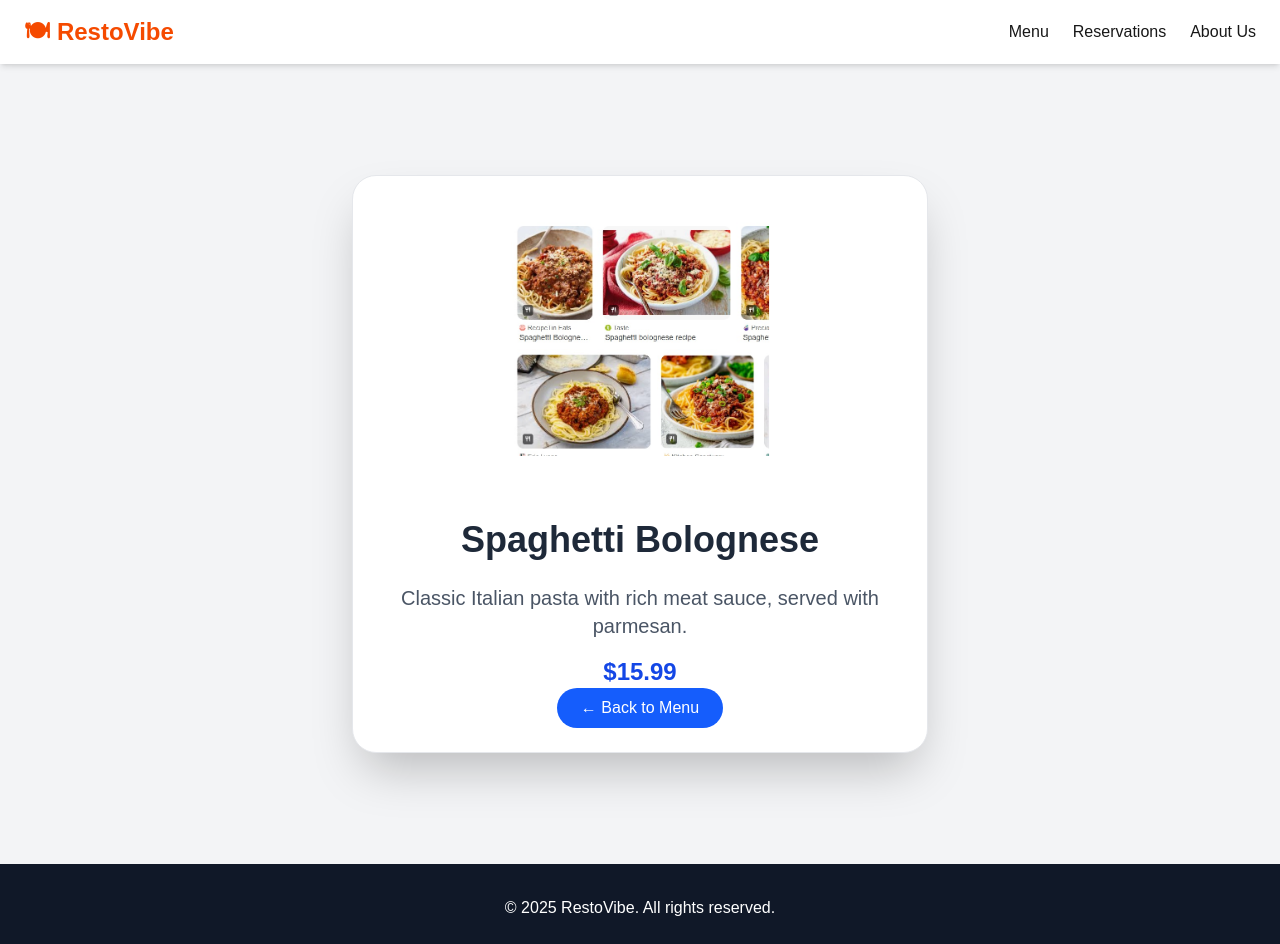
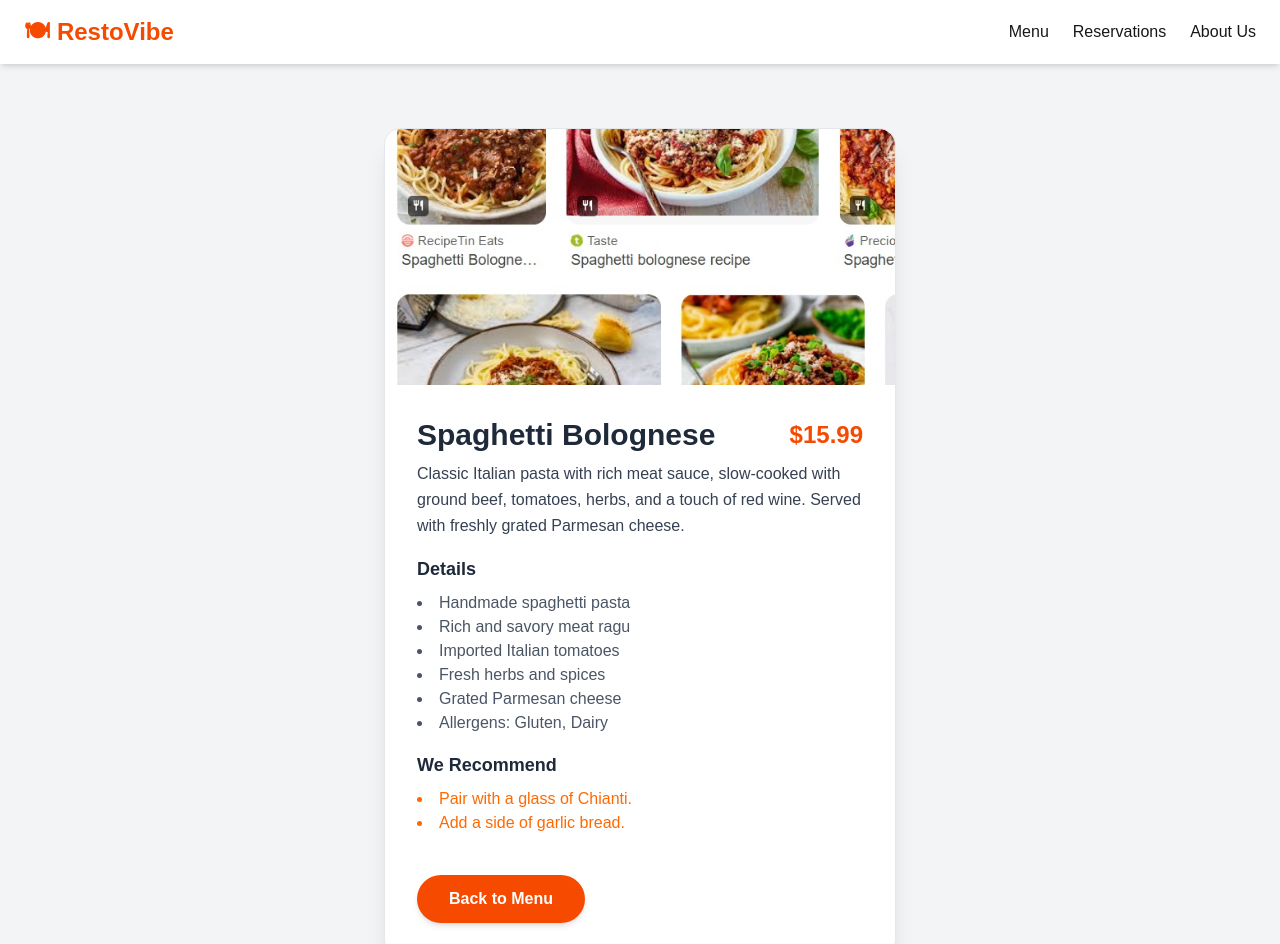
Before and after one commit to Bazylgo/restaurant-website, a Next.js app: page /menu/spaghetti-bolognese in a window 1280 px wide. Shown: the top 944 px of the page. Built offline with nearby package versions, Linux system fonts and the light colour scheme.

Commit message:
Updating menu page and titles

```diff
--- /dev/null
+++ b/src/app/menu/[slug]/MenuItemDetails.js
@@ -0,0 +1,72 @@
+'use client';
+
+import React from 'react';
+import Image from 'next/image';
+import Link from 'next/link';
+
+export default function MenuItemDetails({ item, imageSrc }) {
+  return (
+    <div className="bg-white shadow-xl rounded-2xl w-full max-w-lg overflow-hidden border border-gray-200">
+      {/* Top Section */}
+      <div className="relative h-64">
+        <Image
+          src={imageSrc}
+          alt={item.name}
+          layout="fill"
+          objectFit="cover"
+          className="rounded-t-2xl"
+          onError={(e) => {
+            e.currentTarget.onerror = null;
+            e.currentTarget.src = "/placeholder-food.jpg";
+          }}
+        />
+      </div>
+
+      {/* Bottom Section */}
+      <div className="p-8 flex flex-col space-y-4">
+        {/* Title and Price */}
+        <div className="flex justify-between items-center mb-2">
+          <h1 className="text-3xl font-bold text-gray-800">{item.name}</h1>
+          <span className="text-2xl font-semibold text-orange-600">{item.price}</span>
+        </div>
+
+        {/* Description */}
+        <p className="text-gray-700 leading-relaxed mb-4">{item.description}</p>
+
+        {/* Details */}
+        {item.details && item.details.length > 0 && (
+          <div className="mb-4">
+            <h3 className="text-lg font-semibold text-gray-800 mb-2">Details</h3>
+            <ul className="list-disc list-inside text-gray-600">
+              {item.details.map((detail, index) => (
+                <li key={index}>{detail}</li>
+              ))}
+            </ul>
+          </div>
+        )}
+
+        {/* Recommendations */}
+        {item.recommendations && item.recommendations.length > 0 && (
+          <div className="mb-4">
+            <h3 className="text-lg font-semibold text-gray-800 mb-2">We Recommend</h3>
+            <ul className="list-disc list-inside text-orange-500">
+              {item.recommendations.map((recommendation, index) => (
+                <li key={index}>{recommendation}</li>
+              ))}
+            </ul>
+          </div>
+        )}
+
+        {/* Back to Menu Button */}
+        <div className="mt-6">
+          <Link
+            href="/menu"
+            className="inline-block bg-orange-600 hover:bg-orange-700 text-white font-semibold py-3 px-8 rounded-full transition duration-300 shadow-md"
+          >
+            Back to Menu
+          </Link>
+        </div>
+      </div>
+    </div>
+  );
+}
--- a/src/app/menu/[slug]/page.js
+++ b/src/app/menu/[slug]/page.js
@@ -1,31 +1,80 @@
 import { notFound } from 'next/navigation';
 import Image from 'next/image';
+import Link from 'next/link';
+import MenuItemDetails from './MenuItemDetails'; // Import the Client Component
 
 const menuItems = {
   'spaghetti-bolognese': {
     name: 'Spaghetti Bolognese',
-    description: 'Classic Italian pasta with rich meat sauce, served with parmesan.',
+    description: 'Classic Italian pasta with rich meat sauce, slow-cooked with ground beef, tomatoes, herbs, and a touch of red wine. Served with freshly grated Parmesan cheese.',
     price: '$15.99',
+    details: [
+      'Handmade spaghetti pasta',
+      'Rich and savory meat ragu',
+      'Imported Italian tomatoes',
+      'Fresh herbs and spices',
+      'Grated Parmesan cheese',
+      'Allergens: Gluten, Dairy',
+    ],
+    recommendations: ['Pair with a glass of Chianti.', 'Add a side of garlic bread.'],
   },
   'grilled-salmon': {
     name: 'Grilled Salmon',
-    description: 'Fresh salmon grilled to perfection, served with seasonal vegetables.',
+    description: 'Fresh Atlantic salmon fillet, expertly grilled to a flaky perfection. Served with a side of seasonal roasted vegetables and a lemon-dill sauce.',
     price: '$19.99',
+    details: [
+      'Fresh Atlantic salmon fillet',
+      'Seasonal vegetables (asparagus, bell peppers, zucchini)',
+      'Light and zesty lemon-dill sauce',
+      'Grilled to order',
+      'Healthy and flavorful',
+      'Allergens: Fish',
+    ],
+    recommendations: ['Enjoy with a crisp Sauvignon Blanc.', 'Try our mashed potatoes as a side.'],
   },
   'margherita-pizza': {
     name: 'Margherita Pizza',
-    description: 'Wood-fired pizza with fresh mozzarella, basil, and a tomato sauce base.',
+    description: 'Authentic wood-fired pizza with a thin and crispy crust, topped with San Marzano tomato sauce, fresh mozzarella, fragrant basil leaves, and a drizzle of extra virgin olive oil.',
     price: '$12.99',
+    details: [
+      'Hand-stretched thin crust',
+      'San Marzano tomato sauce',
+      'Fresh Italian mozzarella',
+      'Fresh basil leaves',
+      'Extra virgin olive oil',
+      'Classic and simple',
+      'Allergens: Gluten, Dairy',
+    ],
+    recommendations: ['Perfect with a cold beer.', 'Add a sprinkle of chili flakes for a kick.'],
   },
   'caesar-salad': {
     name: 'Caesar Salad',
-    description: 'Crisp romaine lettuce with homemade Caesar dressing, croutons, and parmesan.',
+    description: 'Crisp romaine lettuce tossed in our homemade creamy Caesar dressing, topped with crunchy garlic croutons, shaved Parmesan cheese, and a sprinkle of black pepper.',
     price: '$9.99',
+    details: [
+      'Fresh romaine lettuce',
+      'Homemade Caesar dressing (contains anchovies)',
+      'Garlic croutons',
+      'Shaved Parmesan cheese',
+      'Freshly ground black pepper',
+      'Classic and refreshing',
+      'Allergens: Gluten, Dairy, Fish',
+    ],
+    recommendations: ['Add grilled chicken or shrimp for a complete meal.', 'Extra dressing on the side is available.'],
   },
   'tiramisu': {
     name: 'Tiramisu',
-    description: 'Classic Italian dessert with coffee-soaked ladyfingers and mascarpone cream.',
+    description: 'Traditional Italian dessert featuring delicate ladyfingers dipped in rich coffee, layered with creamy mascarpone cheese, and dusted with fine cocoa powder.',
     price: '$7.99',
+    details: [
+      'Coffee-soaked ladyfingers',
+      'Sweetened mascarpone cream',
+      'Espresso coffee',
+      'Cocoa powder dusting',
+      'Classic Italian sweet treat',
+      'Allergens: Gluten, Dairy, Eggs',
+    ],
+    recommendations: ['Enjoy with a shot of espresso.', 'A perfect ending to any meal.'],
   },
 };
 
@@ -33,50 +82,20 @@ export async function generateStaticParams() {
   return Object.keys(menuItems).map((slug) => ({ slug }));
 }
 
-// ✅ Page Component
 export default async function MenuItemPage({ params }) {
   const { slug } = await params
   const item = menuItems[slug];
 
   if (!item) {
-    notFound(); // Redirect to 404 if not found
+    notFound();
   }
 
-const imageSlug = item.name.toLowerCase().replace(/\s+/g, '-');
-const imageSrc = `/${imageSlug}_menu_page.jpg`;
+  const imageSlug = item.name.toLowerCase().replace(/\s+/g, '-');
+  const imageSrc = `/${imageSlug}_menu_page.jpg`;
 
   return (
     <div className="min-h-screen bg-gray-100 py-16 px-4 flex items-center justify-center">
-      <div className="bg-white shadow-2xl rounded-3xl w-[100%] max-w-xl overflow-hidden border border-gray-200">
-        {/* Image Section */}
-        <div className="relative w-full flex justify-center items-center">
-          <Image
-            src={imageSrc}
-            alt={item.name}
-            width={0} // Dynamic width
-            height={0} // Dynamic height
-            sizes="(max-width: 768px) 100vw, 50vw" // Makes image responsive
-            className="object-contain w-[60%] h-auto transform scale-75" // Shrinks image by 40% (scale-75)
-            priority
-          />
-        </div>
-
-        {/* Content Section */}
-        <div className="p-6 flex flex-col justify-center items-center text-center">
-          <h1 className="text-4xl font-extrabold text-gray-800 mb-6">{item.name}</h1>
-          <p className="text-xl text-gray-600 mb-4">{item.description}</p>
-          <p className="text-2xl font-semibold text-blue-700">{item.price}</p>
-
-          <div className="text-center">
-            <a
-              href="/menu"
-              className="inline-block bg-blue-600 hover:bg-blue-700 text-white font-medium py-2 px-6 rounded-full transition duration-300"
-            >
-              ← Back to Menu
-            </a>
-          </div>
-        </div>
-      </div>
+      <MenuItemDetails item={item} imageSrc={imageSrc} />
     </div>
   );
 }
--- a/src/app/menu/page.js
+++ b/src/app/menu/page.js
@@ -1,5 +1,9 @@
+'use client';
+
 import React from 'react';
 import Link from 'next/link';
+import Image from 'next/image';
+import { useRouter } from 'next/navigation'; // Import useRouter
 
 const menuItems = [
   {
@@ -7,47 +11,82 @@ const menuItems = [
     description: 'Classic Italian pasta with rich meat sauce, served with parmesan.',
     price: '$15.99',
     slug: 'spaghetti-bolognese',
+    image: '/spaghetti-bolognese_menu_page.jpg',
   },
   {
     name: 'Grilled Salmon',
     description: 'Fresh salmon grilled to perfection, served with seasonal vegetables.',
     price: '$19.99',
     slug: 'grilled-salmon',
+    image: '/grilled-salmon_menu_page.jpg',
   },
   {
     name: 'Margherita Pizza',
     description: 'Wood-fired pizza with fresh mozzarella, basil, and a tomato sauce base.',
     price: '$12.99',
     slug: 'margherita-pizza',
+    image: '/margherita-pizza_menu_page.jpg',
   },
   {
     name: 'Caesar Salad',
     description: 'Crisp romaine lettuce with homemade Caesar dressing, croutons, and parmesan.',
     price: '$9.99',
     slug: 'caesar-salad',
+    image: '/caesar-salad_menu_page.jpg',
   },
   {
     name: 'Tiramisu',
     description: 'Classic Italian dessert with coffee-soaked ladyfingers and mascarpone cream.',
     price: '$7.99',
     slug: 'tiramisu',
+    image: '/tiramisu_menu_page.jpg',
   },
 ];
 
 const MenuPage = () => {
+  const router = useRouter(); // Initialize useRouter
+
+  const handleItemClick = (slug) => {
+    router.push(`/menu/${slug}`); // Programmatically navigate
+  };
+
   return (
-    <div className="container mx-auto px-4 py-10">
-      <h1 className="text-3xl font-bold text-center mb-10 text-gray-800">Our Menu</h1>
+    <div className="container mx-auto px-4 py-16">
+      <div className="text-center mb-12">
+        <h1 className="text-4xl md:text-5xl font-extrabold text-gray-800 mb-4">
+          Our Delicious <span className="text-orange-600 italic">Menu</span>
+        </h1>
+        <p className="text-gray-600 max-w-2xl mx-auto">
+          Discover the menu of RestoVibe!
+        </p>
+      </div>
 
-      <div className="grid grid-cols-1 md:grid-cols-2 lg:grid-cols-3 gap-10">
+      <div className="grid grid-cols-1 md:grid-cols-2 lg:grid-cols-3 gap-8 md:gap-10">
         {menuItems.map((item, index) => (
-          <div key={index} className="bg-white p-6 rounded-lg shadow-lg hover:shadow-xl transition duration-300 ease-in-out">
-            <h2 className="text-xl font-semibold text-gray-900 mb-3">
-              <Link href={`/menu/${item.slug}`} className="text-blue-600">{item.name}</Link>
+          <div
+            key={index}
+            className="bg-white rounded-xl shadow-md overflow-hidden hover:shadow-lg transition duration-300 ease-in-out cursor-pointer" // Added cursor-pointer
+            onClick={() => handleItemClick(item.slug)} // Added onClick handler
+          >
+            <div className="relative h-48 md:h-56">
+              <Image
+                src={item.image}
+                alt={item.name}
+                layout="fill"
+                objectFit="cover"
+                className="rounded-t-xl"
+              />
+            </div>
+            <div className="p-6">
+              <h2 className="text-xl font-semibold text-gray-900 mb-2">
+                {item.name} {/* Removed Link from the title */}
               </h2>
-            <p className="text-gray-600 mb-4">{item.description}</p>
-            <p className="text-lg font-semibold text-gray-800">{item.price}</p>
-            <p className="text-gray-600 mb-4">Click on the dish&apos;s name for more details.</p>
+              <p className="text-gray-700 text-sm mb-3 line-clamp-2">{item.description}</p>
+              <div className="flex items-center justify-between">
+                <span className="text-lg font-semibold text-orange-600">{item.price}</span>
+                {/* Removed the "View Details" Link */}
+              </div>
+            </div>
           </div>
         ))}
       </div>
--- a/src/app/reservations/page.js
+++ b/src/app/reservations/page.js
@@ -31,8 +31,8 @@ export default function Reservations() {
     <div className="min-h-screen bg-gradient-to-b from-gray-50 to-gray-100">
       <div className="container mx-auto px-4 py-16">
         <div className="text-center mb-12">
-          <h1 className="text-4xl md:text-5xl font-extrabold text-gray-800 mb-2">
-            Make a <span className="text-primary italic">Reservation</span>
+          <h1 className="text-4xl md:text-5xl font-extrabold text-gray-800 mb-4">
+            Make a <span className="text-orange-600 italic">Reservation</span>
           </h1>
           <p className="text-gray-600 max-w-lg mx-auto">
             Reserve your table now and enjoy an unforgettable dining experience with us.
```
Lines whose indentation alone changed are shown as unchanged.
